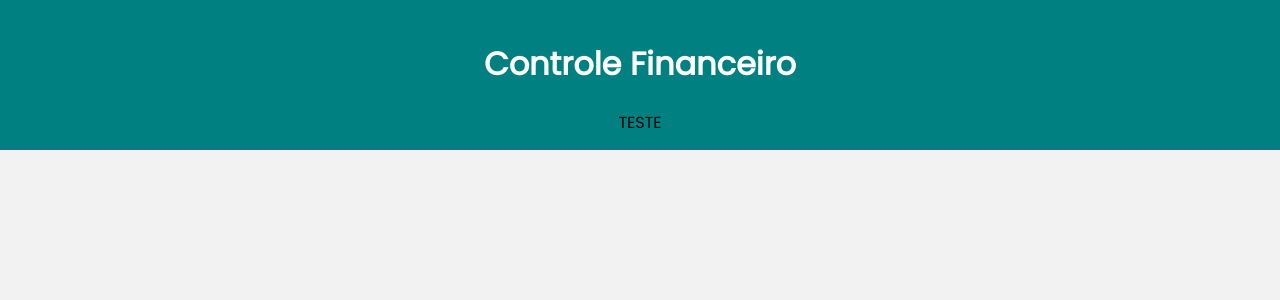
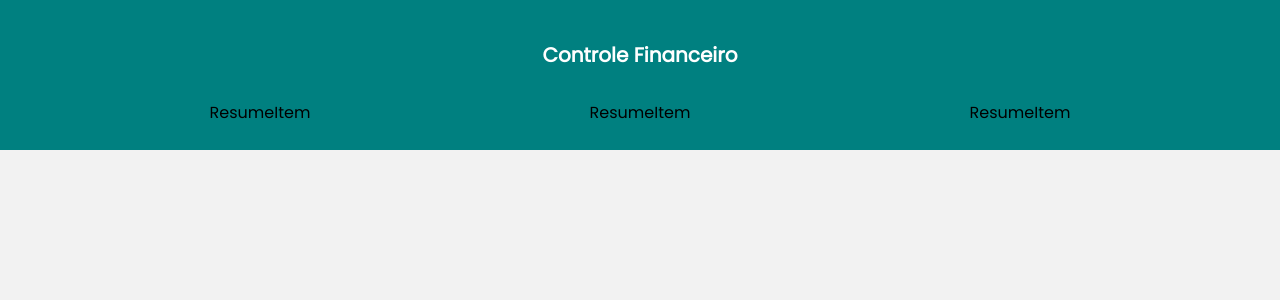
Before and after one commit to desenvolveronica/Controle-fin-React.js, a React (Create React App) app: page / in a window 1280 px wide. Shown: the top 300 px of the page. Built offline with nearby package versions, Linux system fonts and the light colour scheme.

Commit message:
Resume Card

```diff
--- a/src/components/Header/styles.js
+++ b/src/components/Header/styles.js
@@ -14,4 +14,5 @@ export const Header = styled.h1`
 export const Title = styled.div`
     padding-top: 20px;
     color: #fff;
+    font-size: 20px
 `;
--- a/src/components/Resume/index.js
+++ b/src/components/Resume/index.js
@@ -1,8 +1,13 @@
 import React from 'react'
 import * as R from './styles'
+import ResumeItem from '../ResumeItem'
 
 const Resume = () => {
-  return <R.Container>TESTE</R.Container>
+  return <R.Container>
+    <ResumeItem/>
+    <ResumeItem/>
+    <ResumeItem/>
+  </R.Container>
 
 }
 export default Resume;
--- a/src/components/Resume/styles.js
+++ b/src/components/Resume/styles.js
@@ -6,6 +6,6 @@ export const Container = styled.div`
     margin: 0 auto;
     display: flex;
     gap: 20px;
-    margin-top: -40px;
+    margin-top: -50px;
     justify-content: space-around;
 `;
--- /dev/null
+++ b/src/components/ResumeItem/index.js
@@ -0,0 +1,11 @@
+import React from 'react'
+
+const ResumeItem = () => {
+  return (
+    <div>
+      ResumeItem
+    </div>
+  )
+}
+
+export default ResumeItem
```
Also changed, not shown: src/components/ResumeItem/styles.js (added, +15 -0 lines).
